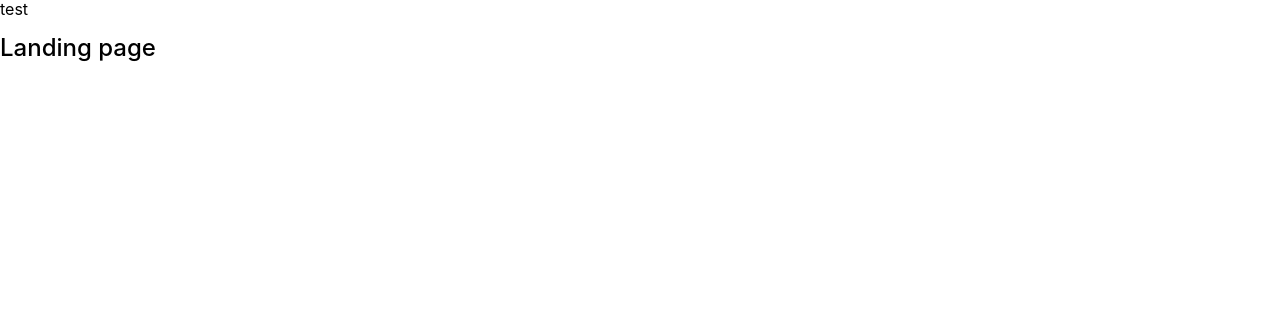
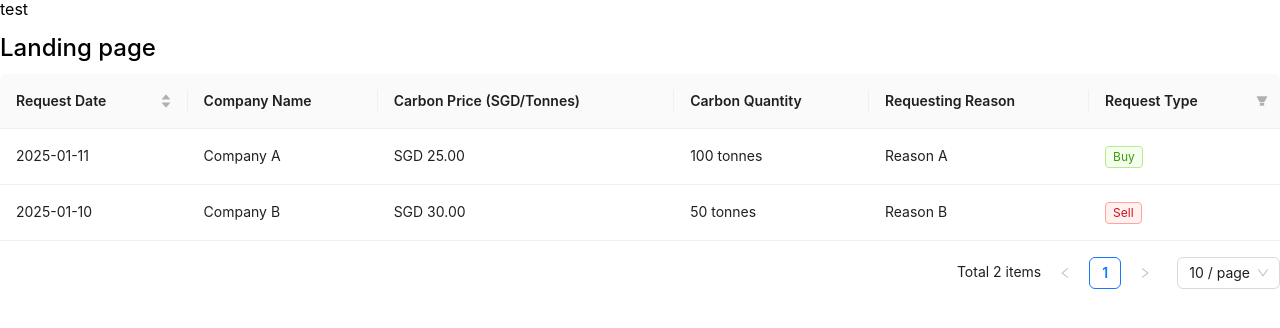
Before and after one commit to liubiyu123/dbs-techtrek-2025-2, a React (Create React App) app in the folder frontend/: page /landing in a window 1280 px wide. Shown: the top 328 px of the page. Built offline with nearby package versions, Linux system fonts and the light colour scheme.

Commit message:
Add request table component

```diff
--- a/frontend/src/Pages/Landing.jsx
+++ b/frontend/src/Pages/Landing.jsx
@@ -1,4 +1,5 @@
 import { Link } from 'react-router-dom';
+import RequestTable from '../components/RequestTable';
 
 const Landing = () => {
 	return (
@@ -6,6 +7,7 @@ const Landing = () => {
 			<div className="banner-container">
 				<div className="banner">
 					<h2>Landing page</h2>
+					<RequestTable/>
 				</div>
 			</div>
 		</div>
--- /dev/null
+++ b/frontend/src/components/RequestTable.jsx
@@ -0,0 +1,86 @@
+import React from 'react';
+import { Table, Tag } from 'antd';
+
+const RequestTable = () => {
+  const columns = [
+    {
+      title: 'Request Date',
+      dataIndex: 'requestDate',
+      key: 'requestDate',
+      sorter: (a, b) => new Date(a.requestDate) - new Date(b.requestDate),
+    },
+    {
+      title: 'Company Name',
+      dataIndex: 'companyName',
+      key: 'companyName',
+    },
+    {
+      title: 'Carbon Price (SGD/Tonnes)',
+      dataIndex: 'carbonUnitPrice',
+      key: 'carbonUnitPrice',
+      render: (price) => `SGD ${price.toFixed(2)}`,
+    },
+    {
+      title: 'Carbon Quantity',
+      dataIndex: 'carbonQuantity',
+      key: 'carbonQuantity',
+      render: (quantity) => `${quantity.toLocaleString()} tonnes`,
+    },
+    {
+      title: 'Requesting Reason',
+      dataIndex: 'requestReason',
+      key: 'requestReason',
+    },
+    {
+      title: 'Request Type',
+      dataIndex: 'requestType',
+      key: 'requestType',
+      render: (type) => (
+        <Tag color={type === 'Buy' ? 'green' : 'red'}>
+          {type}
+        </Tag>
+      ),
+      filters: [
+        { text: 'Buy', value: 'Buy' },
+        { text: 'Sell', value: 'Sell' },
+      ],
+      onFilter: (value, record) => record.requestType === value,
+    },
+  ];
+
+  const data = [
+    {
+      key: '1',
+      requestDate: '2025-01-11',
+      companyName: 'Company A',
+      carbonUnitPrice: 25.00,
+      carbonQuantity: 100,
+      requestReason: 'Reason A',
+      requestType: 'Buy',
+    },
+    {
+      key: '2',
+      requestDate: '2025-01-10',
+      companyName: 'Company B',
+      carbonUnitPrice: 30.00,
+      carbonQuantity: 50,
+      requestReason: 'Reason B',
+      requestType: 'Sell',
+    },
+  ];
+
+  return (
+    <Table
+      columns={columns}
+      dataSource={data}
+      pagination={{
+        pageSize: 10,
+        showSizeChanger: true,
+        showTotal: (total) => `Total ${total} items`,
+      }}
+      scroll={{ x: true }}
+    />
+  );
+};
+
+export default RequestTable;
```
Also changed, not shown: frontend/src/components/table.jsx (deleted).
